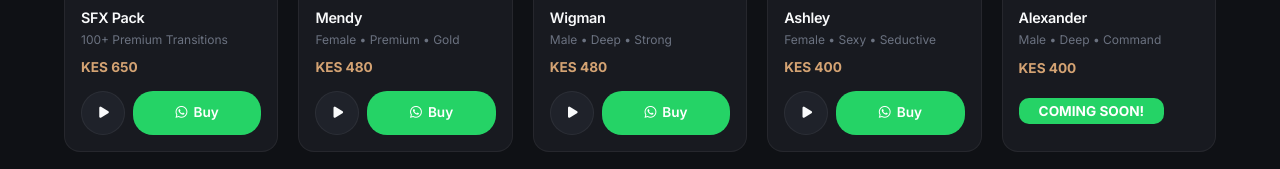
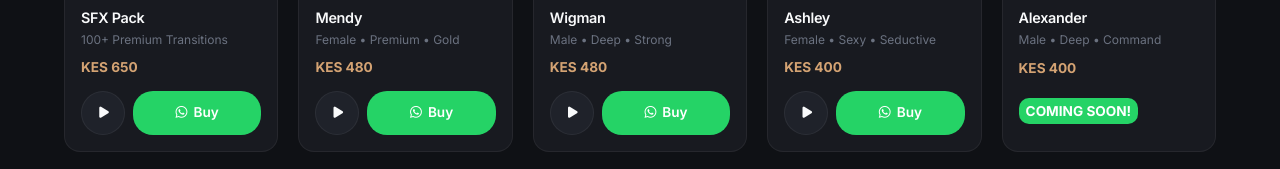
Before and after one commit to brightminds-software/drops-kenya, a plain HTML site: page index.html in a window 1280 px wide. Shown: the part 1079-1248 px from the top of the page. Drawn offline with Linux system fonts and the light colour scheme.

Commit message:
Adjust padding for .sooon class in style.css

```diff
--- a/assets/css/style.css
+++ b/assets/css/style.css
@@ -653,6 +653,6 @@ a:focus-visible, button:focus-visible, input:focus-visible, textarea:focus-visib
 .sooon{
   background-color: #25D366;
   color: white;
-  padding: 5px 20px;
+  padding: 5px 7px;
   border-radius: 10px;
 }
```
